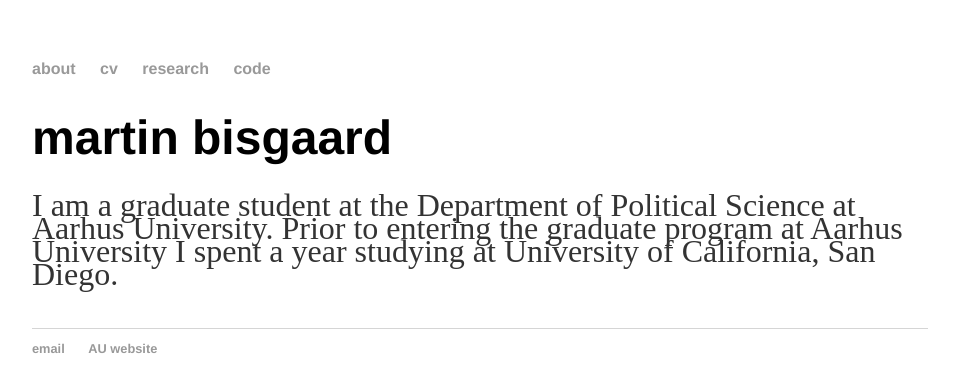
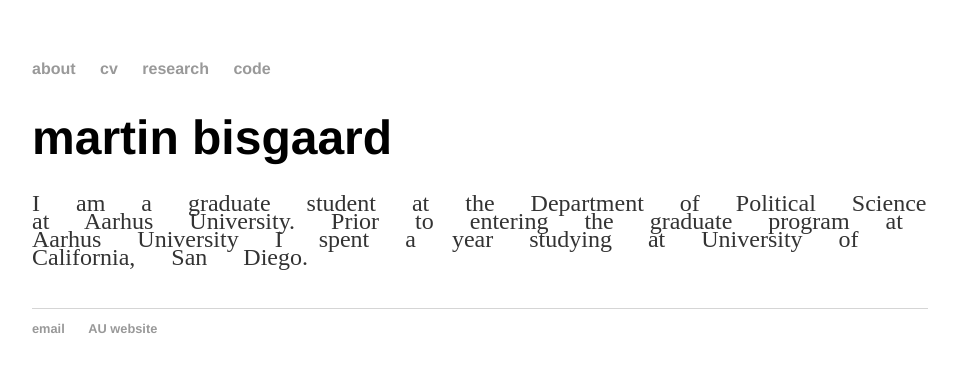
Before and after one commit to mbisgaard/mbisgaard.github.io, a Jekyll site: the page built from index.html, in a window 1280 px wide. Shown: the top 392 px of the page, without its empty margins (160-1117 px from the left). Built offline with Jekyll 4.4.1, drawn with Linux system fonts in a browser that asks for light colours.

Commit message:
Update main.css

```diff
--- a/css/main.css
+++ b/css/main.css
@@ -48,7 +48,8 @@
 }
 
 p2 {
-    font-size: 2em;
+    font-size: 1.5em;
+    word-spacing: 30px;
     line-height: .5em;
     color: #333;
 }
```
